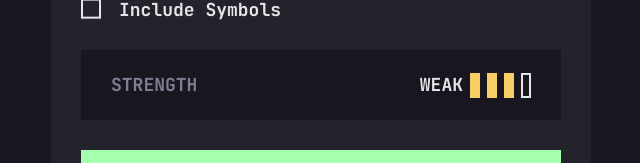
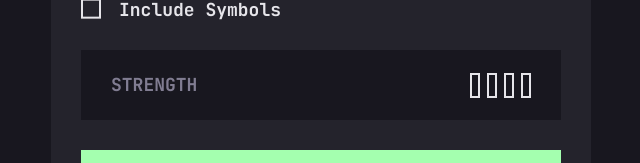
Before and after one commit to ClaytonDewey/react-password-generator, a React (Create React App) app: page / in a window 1280 px wide. Shown: the part 525-688 px from the top of the page, without its empty margins (319-959 px from the left). Built offline with nearby package versions, Linux system fonts and the light colour scheme.

Commit message:
Got rid of unnecessary 'blank' class

```diff
--- a/src/components/Indicators.js
+++ b/src/components/Indicators.js
@@ -1,11 +1,10 @@
 const Indicators = () => {
   return (
     <span className='indicators uppercase'>
-      weak
-      <i className='indicator info'></i>
-      <i className='indicator info'></i>
-      <i className='indicator info'></i>
-      <i className='indicator blank'></i>
+      <i className='indicator'></i>
+      <i className='indicator'></i>
+      <i className='indicator'></i>
+      <i className='indicator'></i>
     </span>
   );
 };
--- a/src/sass/components/_indicators.scss
+++ b/src/sass/components/_indicators.scss
@@ -5,10 +5,7 @@
   border: 2px solid transparent;
   background-color: transparent;
   margin-left: 7px;
-
-  &.blank {
-    border-color: $clr-font-light;
-  }
+  border-color: $clr-font-light;
 
   &.danger {
     background-color: $clr-danger;
```
